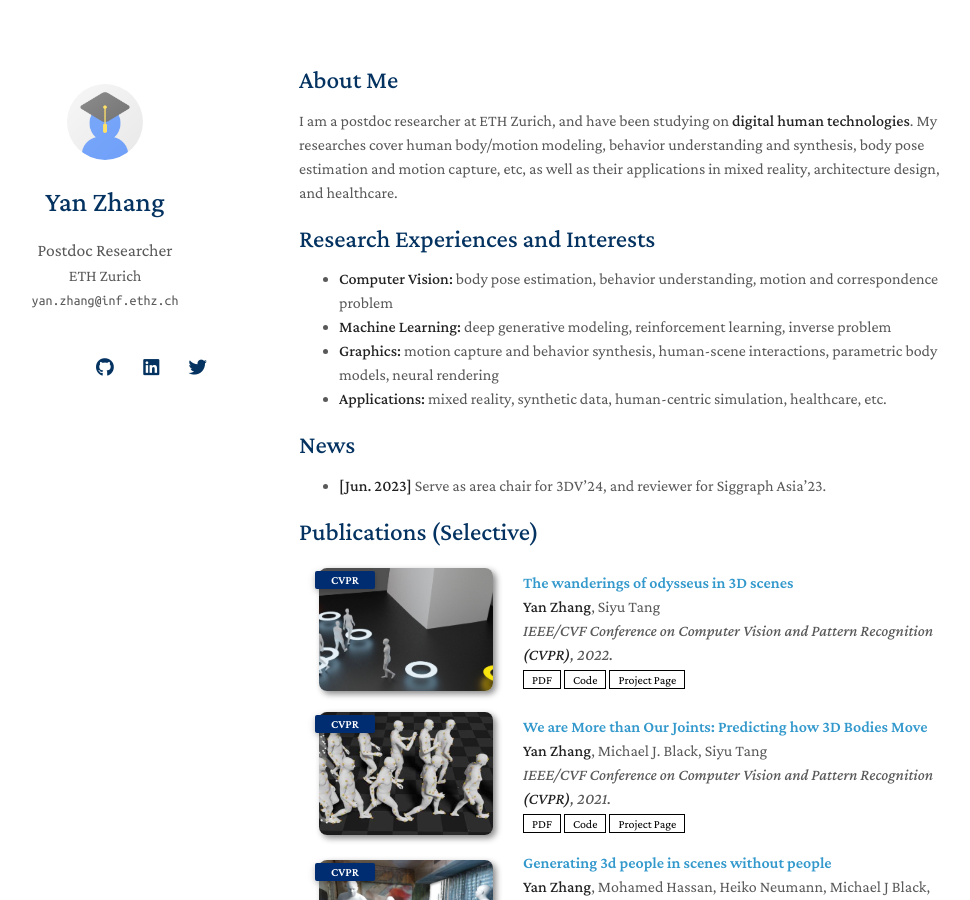
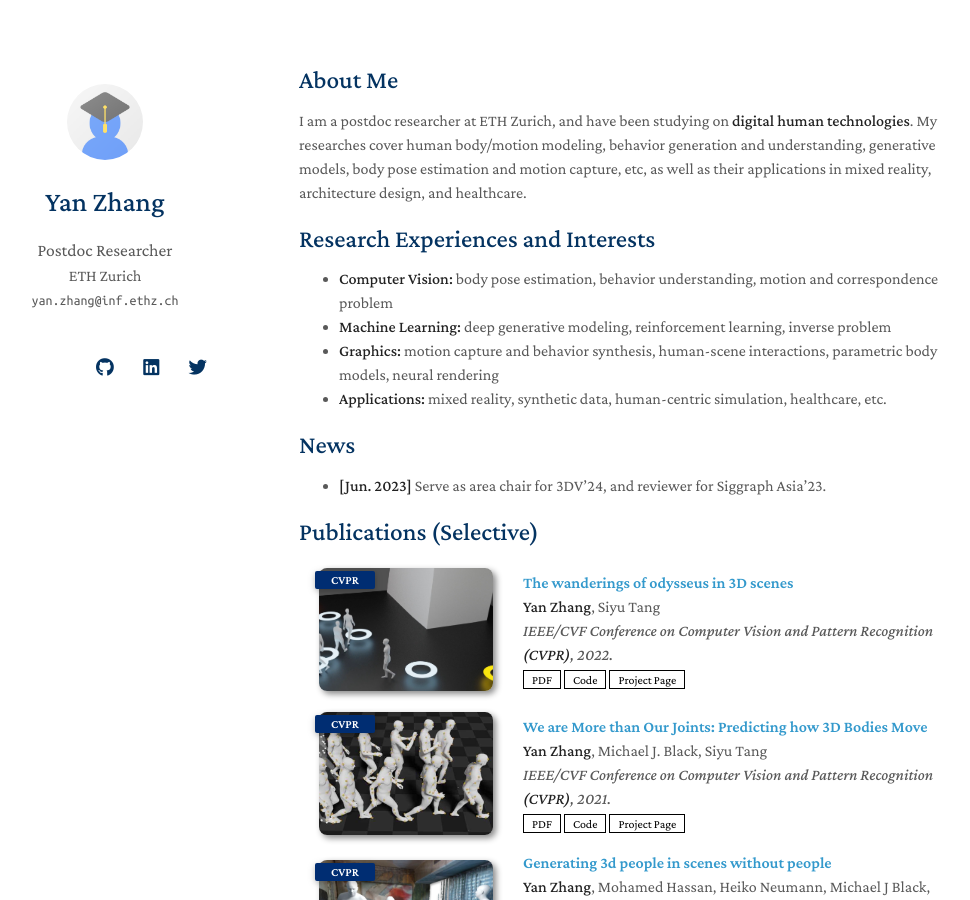
Before and after one commit to yz-cnsdqz/yz-cnsdqz.github.io, a Jekyll site: the page built from index.md, in a window 1280 px wide and 900 px high. Shown: the whole window, without its empty margins (171-1141 px from the left). Built offline with Jekyll 4.4.1, drawn with Linux system fonts in a browser that asks for light colours; nearby versions of some CDN libraries; a style sheet for code colours, icons or effects is not loaded; our own code applies the rules of GitHub Pages for plain Markdown files.

Commit message:
update minor

```diff
--- a/index.md
+++ b/index.md
@@ -5,7 +5,7 @@ layout: homepage
 
 ## About Me
 
-I am a postdoc researcher at ETH Zurich, and have been studying on **digital human technologies**. My researches cover human body/motion modeling, behavior understanding and synthesis, body pose estimation and motion capture, etc, as well as their applications in mixed reality, architecture design, and healthcare.
+I am a postdoc researcher at ETH Zurich, and have been studying on **digital human technologies**. My researches cover human body/motion modeling, behavior generation and understanding, generative models, body pose estimation and motion capture, etc, as well as their applications in mixed reality, architecture design, and healthcare.
 
 ## Research Experiences and Interests
 
```
